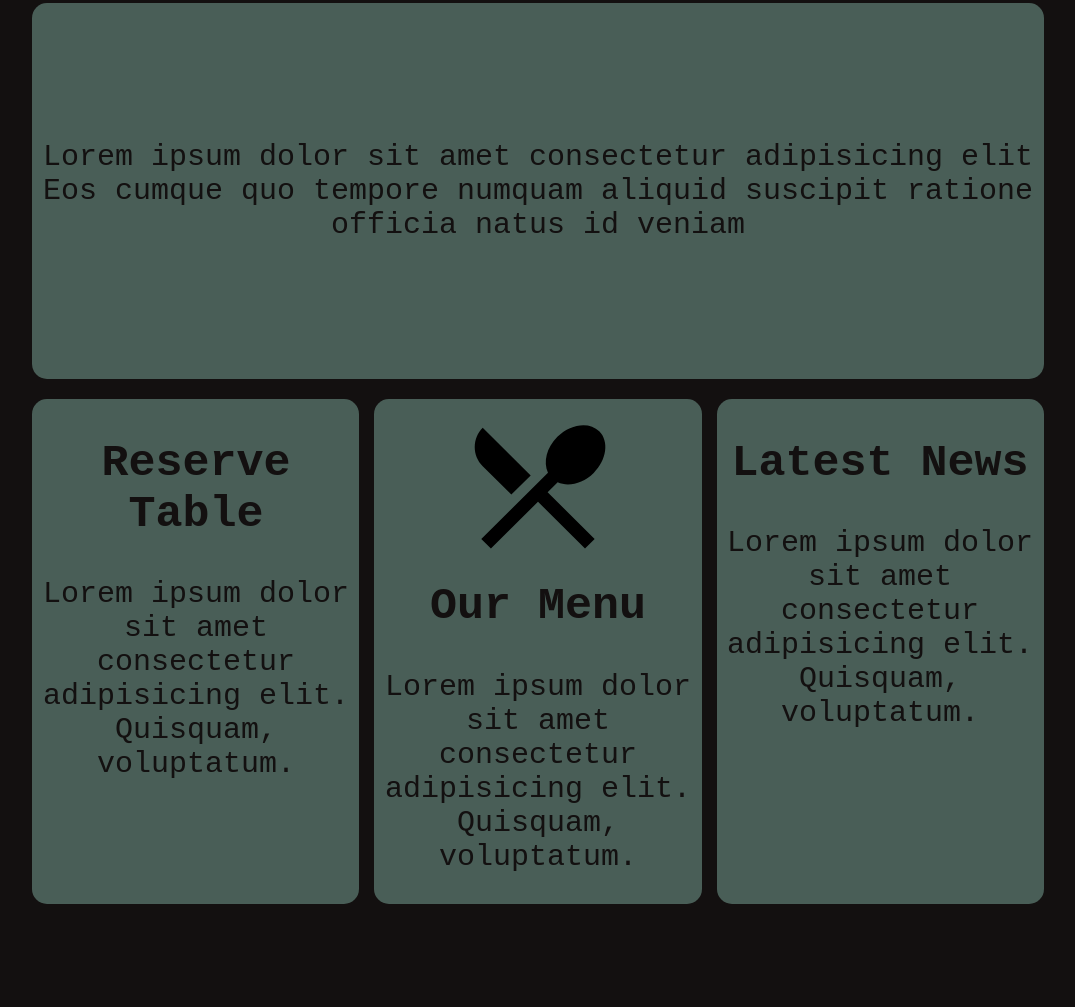
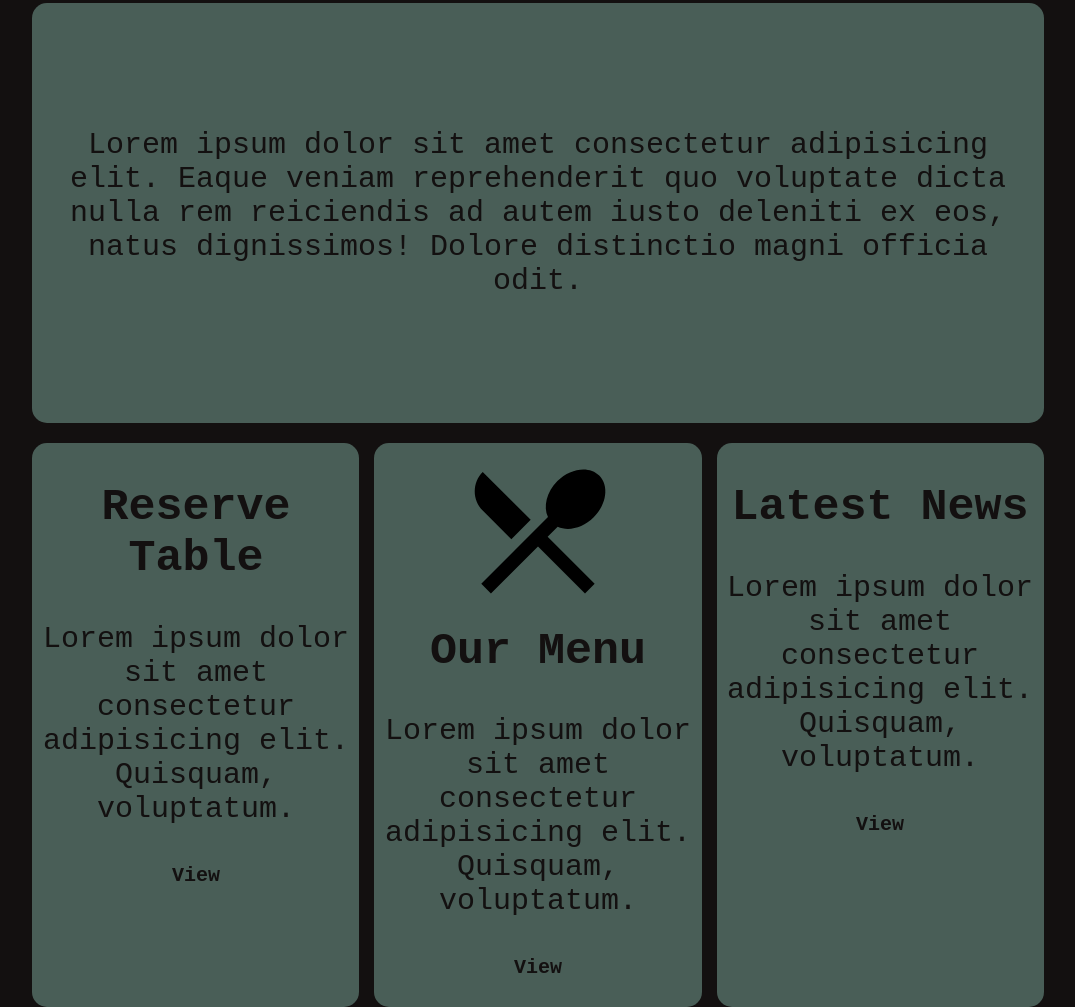
Before and after one commit to ErfanXH/Little-Lemon, a plain HTML site: page index.html in a window 1280 px wide. Shown: the part 392-1399 px from the top of the page, without its empty margins (102-1177 px from the left). Drawn offline with Linux system fonts and the light colour scheme.

Commit message:
Info-Items Structure Updated

```diff
--- a/index.html
+++ b/index.html
@@ -42,8 +42,10 @@
       <div class="main__container">
         <article class="promotion">
           <p>
-            Lorem ipsum dolor sit amet consectetur adipisicing elit Eos cumque
-            quo tempore numquam aliquid suscipit ratione officia natus id veniam
+            Lorem ipsum dolor sit amet consectetur adipisicing elit. Eaque
+            veniam reprehenderit quo voluptate dicta nulla rem reiciendis ad
+            autem iusto deleniti ex eos, natus dignissimos! Dolore distinctio
+            magni officia odit.
           </p>
         </article>
         <article class="info">
@@ -56,6 +58,7 @@
               Lorem ipsum dolor sit amet consectetur adipisicing elit. Quisquam,
               voluptatum.
             </p>
+            <a href="#" class="button">View</a>
           </section>
           <section class="info__item item2" id="Menu">
             <a href="#">
@@ -66,6 +69,7 @@
               Lorem ipsum dolor sit amet consectetur adipisicing elit. Quisquam,
               voluptatum.
             </p>
+            <a href="#" class="button">View</a>
           </section>
           <section class="info__item item3" id="News">
             <a href="#">
@@ -76,6 +80,7 @@
               Lorem ipsum dolor sit amet consectetur adipisicing elit. Quisquam,
               voluptatum.
             </p>
+            <a href="#" class="button">View</a>
           </section>
         </article>
       </div>
--- a/styles.css
+++ b/styles.css
@@ -93,6 +93,7 @@ ul {
     color: #131010;
     border-radius: 15px;
     text-align: center;
+    padding-bottom: 2.5rem;
 }
 
 .item1 {
@@ -121,6 +122,12 @@ ul {
     color: #131010;
 }
 
+.info .button {
+    background-color: #495e57;
+    font-size: 2rem;
+    font-weight: 600;
+}
+
 /* footer */
 
 .footer__container {
@@ -128,7 +135,6 @@ ul {
     grid-template-rows: 1fr 1fr;
     grid-template-areas: "left" "right";
     margin: 5px 0;
-    /*border: 3px solid red;*/
 }
 
 .left {
```
